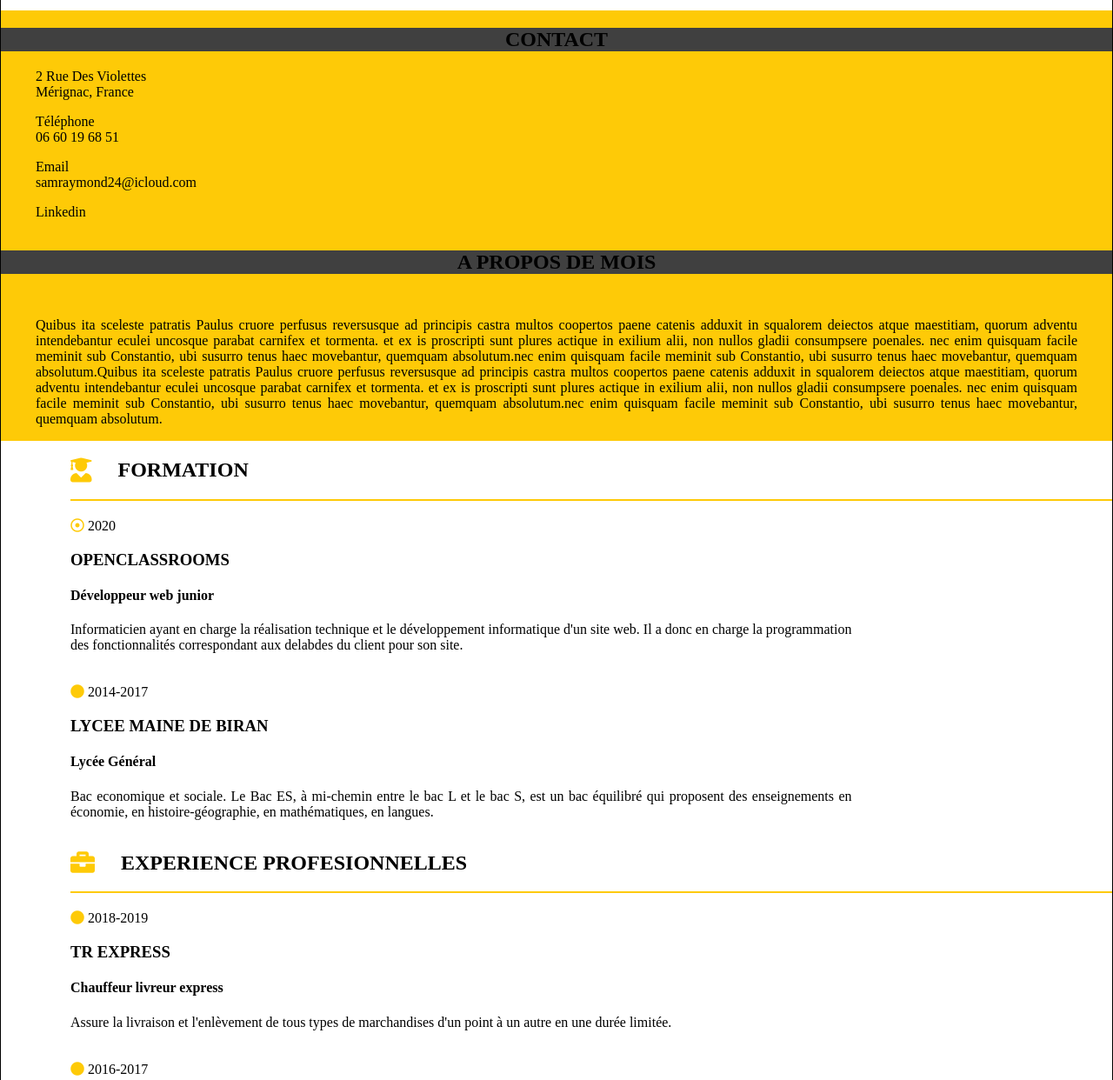
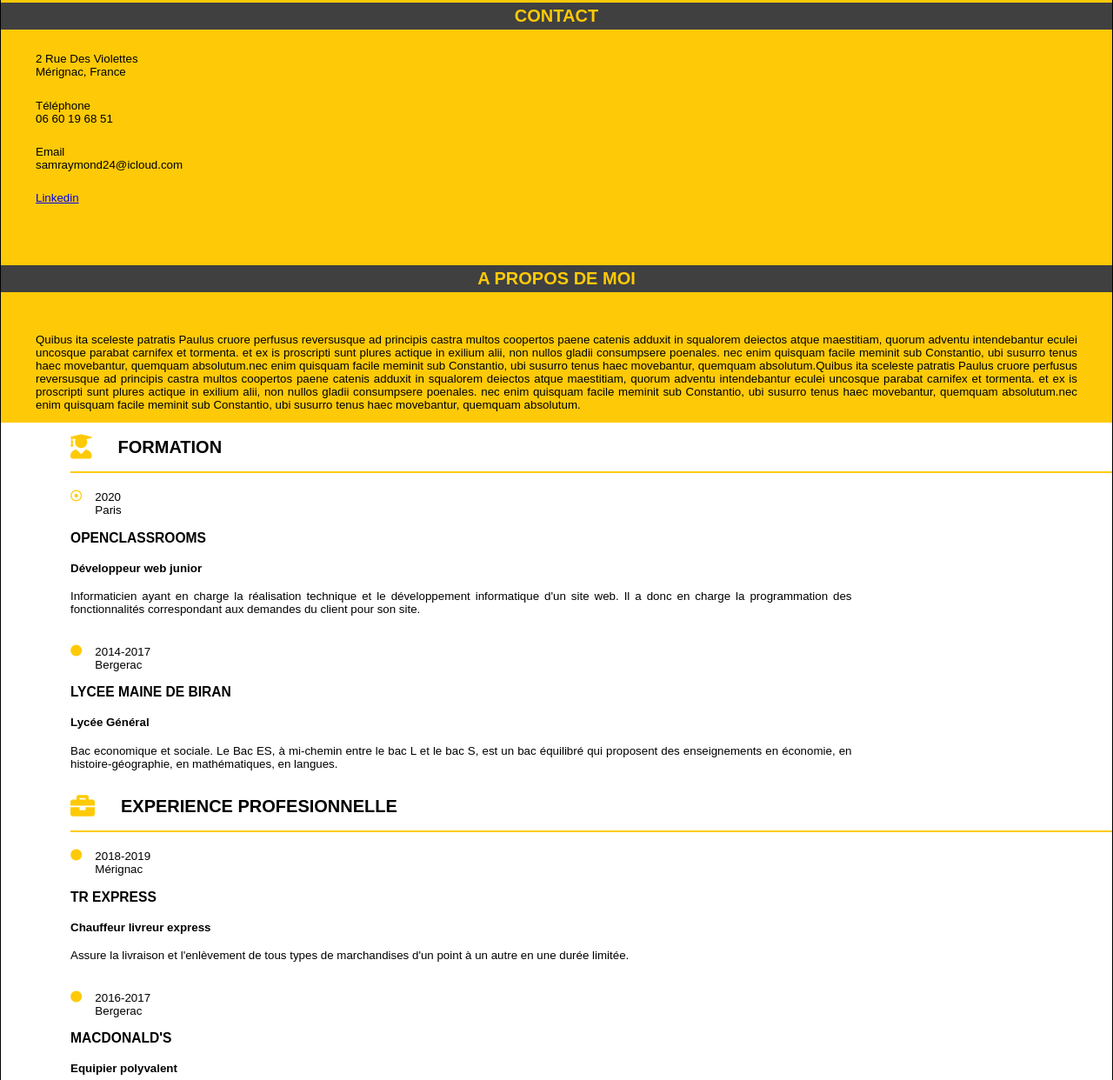
Before and after one commit to samdedi24/P2_Raymond_Samuel, a plain HTML site: page index.html in a window 1280 px wide. Shown: the part 386-1628 px from the top of the page at 87% size. Drawn offline with Linux system fonts and the light colour scheme.

Commit message:
grossemodif

```diff
--- a/index.html
+++ b/index.html
@@ -9,7 +9,7 @@
 <body>
 	<div class="page">
 		<header>
-			<div class="photo"><img src="head.jpg" alt="photo d'identitée"></div>
+			<div class="photo"><img src="head2.jpg" alt="photo d'identitée"></div>
 			<div class="name">
 				<h1><span class="pseudo">SAMUEL</span> RAYMOND</h1>
 				<h2><span class="line">Dével</span>oppeur web freelance</h2>
@@ -26,11 +26,11 @@
 					06 60 19 68 51 </p>
 					<p>Email <br>
 					samraymond24@icloud.com</p>
-					<p>Linkedin</p>
+					<p><a href="https://fr.linkedin.com/in/samuel-raymond-5855531a8?trk=public_profile_samename_profile_profile-result-card_result-card_full-click"> Linkedin</a></p>
 				</div>
 
 				<div class="about-me">
-					<h2>A PROPOS DE MOIS</h2>
+					<h2>A PROPOS DE MOI</h2>
 					<p>Quibus ita sceleste patratis Paulus cruore perfusus reversusque ad principis castra multos coopertos paene catenis adduxit in squalorem deiectos atque maestitiam, quorum adventu intendebantur eculei uncosque parabat carnifex et tormenta. et ex is proscripti sunt plures actique in exilium alii, non nullos gladii consumpsere poenales. nec enim quisquam facile meminit sub Constantio, ubi susurro tenus haec movebantur, quemquam absolutum.nec enim quisquam facile meminit sub Constantio, ubi susurro tenus haec movebantur, quemquam absolutum.Quibus ita sceleste patratis Paulus cruore perfusus reversusque ad principis castra multos coopertos paene catenis adduxit in squalorem deiectos atque maestitiam, quorum adventu intendebantur eculei uncosque parabat carnifex et tormenta. et ex is proscripti sunt plures actique in exilium alii, non nullos gladii consumpsere poenales. nec enim quisquam facile meminit sub Constantio, ubi susurro tenus haec movebantur, quemquam absolutum.nec enim quisquam facile meminit sub Constantio, ubi susurro tenus haec movebantur, quemquam absolutum.</p>
 				</div>
 			</aside>
@@ -43,16 +43,21 @@
 					</div>
 
 					<div class="sec-one">
-						<div class="date"><i class="far fa-dot-circle"></i> 2020</div>
+						<div class="date">
+							<i class="far fa-dot-circle"></i>
+							<div class="positon-date">2020 <br> Paris </div>
+						</div>
 						<div class="text">
 							<h3>OPENCLASSROOMS</h3>
 							<h4>Développeur web junior</h4>
-							<p>Informaticien ayant en charge la réalisation technique et le développement informatique d'un site web. Il a donc en charge la programmation des fonctionnalités correspondant aux delabdes du client pour son site.</p>
+							<p>Informaticien ayant en charge la réalisation technique et le développement informatique d'un site web. Il a donc en charge la programmation des fonctionnalités correspondant aux demandes du client pour son site.</p>
 						</div>
 					</div>
 
 					<div class="sec-one">
-						<div class="date"><i class="fas fa-circle"></i> 2014-2017</div>
+						<div class="date"><i class="fas fa-circle"></i>
+							<div class="position-date">2014-2017 <br> Bergerac</div>
+						</div>
 						<div class="text">
 							<h3>LYCEE MAINE DE BIRAN</h3>
 							<h4>Lycée Général</h4>
@@ -62,11 +67,13 @@
 
 					<div class="headlines">
 						<i class="fas fa-briefcase"></i>
-              			<h2>EXPERIENCE PROFESIONNELLES</h2>
+              			<h2>EXPERIENCE PROFESIONNELLE</h2>
 					</div>
 
 					<div class="sec-one">
-						<div class="date"><i class="fas fa-circle"></i> 2018-2019</div>
+						<div class="date"><i class="fas fa-circle"></i>
+							<div class="position-date"> 2018-2019 <br> Mérignac</div>
+						</div>
 						<div class="text">
 							<h3>TR EXPRESS</h3>
 							<h4>Chauffeur livreur express</h4>
@@ -75,7 +82,9 @@
 					</div>
 
 					<div class="sec-one">
-						<div class="date"><i class="fas fa-circle"></i> 2016-2017</div>
+						<div class="date"><i class="fas fa-circle"></i>
+							<div class="position-date"> 2016-2017 <br> Bergerac </div>
+						</div>
 						<div class="text">
 							<h3>MACDONALD'S</h3>
 							<h4>Equipier polyvalent</h4>
@@ -84,7 +93,9 @@
 					</div>
 
 					<div class="sec-one">
-						<div class="date"><i class="fas fa-circle"></i> 2016-2017</div>
+						<div class="date"><i class="fas fa-circle"></i>
+							<div class="position-date"> 2016-2017 <br> Bergerac </div>
+						</div>
 						<div class="text">
 							<h3>MACDONALD'S</h3>
 							<h4>Equipier polyvalent</h4>
--- a/style.css
+++ b/style.css
@@ -1,3 +1,18 @@
+@font-face {
+    font-family: 'open_sansregular';
+    src: url('OpenSans-Regular-webfont.eot');
+    src: url('OpenSans-Regular-webfont.eot?#iefix') format('embedded-opentype'),
+         url('OpenSans-Regular-webfont.woff2') format('woff2'),
+         url('OpenSans-Regular-webfont.woff') format('woff'),
+         url('OpenSans-Regular-webfont.ttf') format('truetype'),
+         url('OpenSans-Regular-webfont.svg#open_sansregular') format('svg');
+    font-weight: normal;
+    font-style: normal;
+
+}
+
+
+
 body
 {
 	display: flex;
@@ -7,11 +22,15 @@ body
 	margin: 150px;
 	margin-top: 5px;
 	margin-bottom: 5px;
+	background-color: beige;
+	font-family: 'ambleregular', Arial, Tahoma, Lucida;
+	font-size: 10pt;
 }
 
 .page
 {
 	display: block;
+	background-color: white;
 }
 
 .corps
@@ -53,15 +72,17 @@ img
 	justify-content: center;
 }
 
+
 h1
 {
 	padding-left: 80px;
+	font-size: 30pt;
 }
 
 header h2
 {
 	padding-left: 80px;
-	color: #FECA07;
+	margin-top: -17px;
 }
 
 .line
@@ -81,10 +102,17 @@ aside h2
 {
 	text-align: center;
 	background-color: #404040;
+	color: #FECA07;
+	padding: 4px;
 }
 
+.about-me
+{
+	padding-top: 40px;
+}
 .contact p
 {
+	padding-top: 10px;
 	padding-left: 40px;
 	padding-right: 20px;
 }
@@ -122,9 +150,16 @@ section
 
 .date
 {
+	display: flex;
 	width: 25%;
 	padding-top: 20px;
 }
+
+.position-date
+{
+	display: flex;
+}
+
 
 .text
 {
@@ -143,6 +178,13 @@ footer
 	display: flex;
 	flex-direction: column;
 	justify-content: space-evenly;
+	padding-top: 50px;
+}
+
+.hobbies h2
+{
+	color: #FECA07;
+	padding: 4px;
 }
 
 aside h2, .hobbies h2
@@ -151,6 +193,7 @@ aside h2, .hobbies h2
 	background-color: #404040;
 
 }
+
 
 #icon
 {
@@ -211,11 +254,13 @@ ul
 .fa-circle
 {
 	color: #FECA07;
+	padding-right: 15px;
 }
 
 .fa-dot-circle
 {
 	color: #FECA07;
+	padding-right: 15px;
 }
 
 
@@ -289,7 +334,7 @@ ul
 }
 
 
-@media screen and (max-width: 600px)
+@media screen and (max-width: 780px)
 {
 	body
 	{
@@ -308,6 +353,11 @@ ul
 		display: flex;
 		width: auto;
 		text-align: center;
+	}
+
+	.text
+	{
+		width: 100%;
 	}
 
 	.corps
```
Also changed, not shown: OpenSans-Regular-webfont.woff (added), head2.jpg (added), 1 other file.
